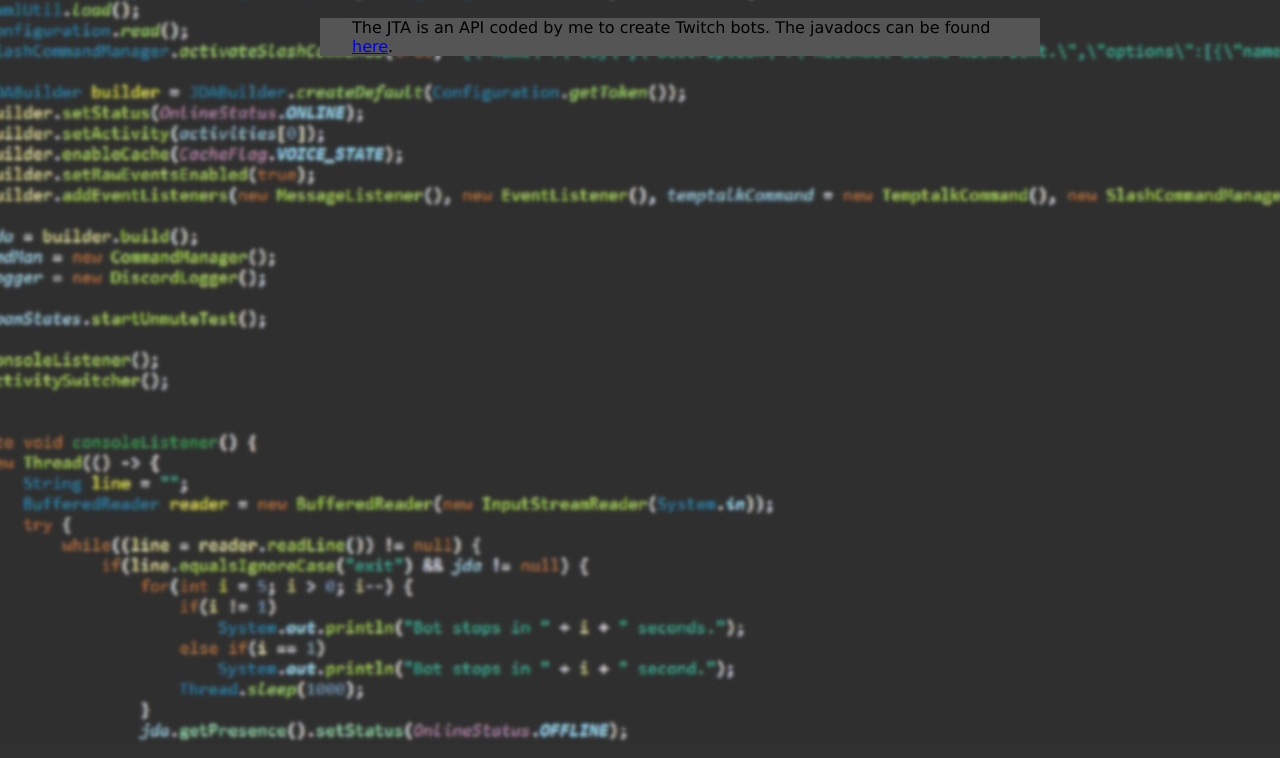
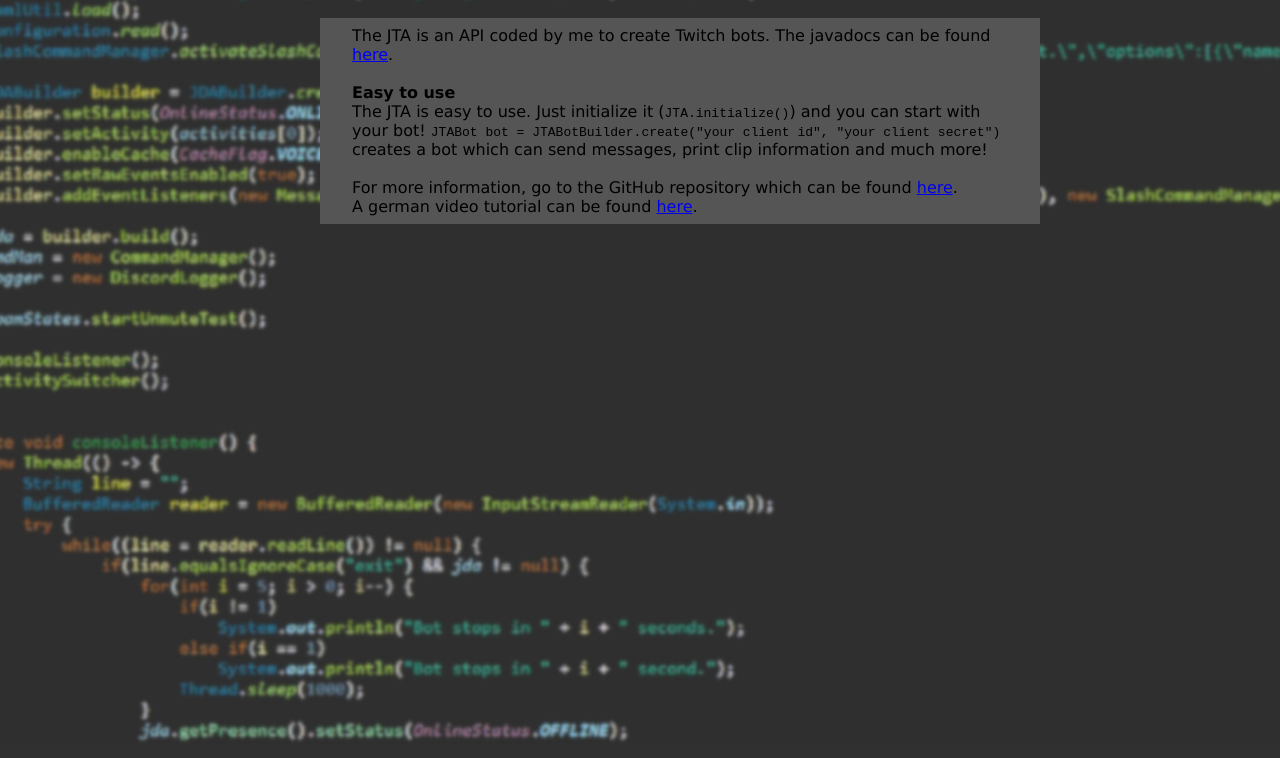
Before and after one commit to NitramMann21/nitrammann21.github.io, a plain HTML site: page jta/index.html in a window 1280 px wide. Shown: the part 42-800 px from the top of the page. Drawn offline with Linux system fonts and the light colour scheme.

Commit message:
Add more information to the JTA page

```diff
--- a/jta/index.html
+++ b/jta/index.html
@@ -18,7 +18,11 @@
 			<div id="body">
         <div id="text">
   				<p>
-  					The JTA is an API coded by me to create Twitch bots. The javadocs can be found <a href="javadocs/v1.4.0_13/index.html">here</a>.
+  					The JTA is an API coded by me to create Twitch bots. The javadocs can be found <a href="javadocs/v1.4.0_13/index.html">here</a>.<br><br>
+            <b>Easy to use</b><br>
+            The JTA is easy to use. Just initialize it (<code>JTA.initialize()</code>) and you can start with your bot! <code>JTABot bot = JTABotBuilder.create("your client id", "your client secret")</code> creates a bot which can send messages, print clip information and much more!<br><br>
+            For more information, go to the GitHub repository which can be found <a href="https://www.github.com/NitramMann21/JTA">here</a>.<br>
+            A german video tutorial can be found <a href="https://youtube.com/playlist?list=PLRxh9xQsteeILaaiH04-7LBf7Wh4VXvLL">here<a>.
   				</p>
         </div>
 			</div>
--- a/stylesheet.css
+++ b/stylesheet.css
@@ -58,4 +58,6 @@ div#header a {
 
 #text p {
   margin: 2em;
+  padding-top: 0.5em;
+  padding-bottom: 0.5em;
 }
```
